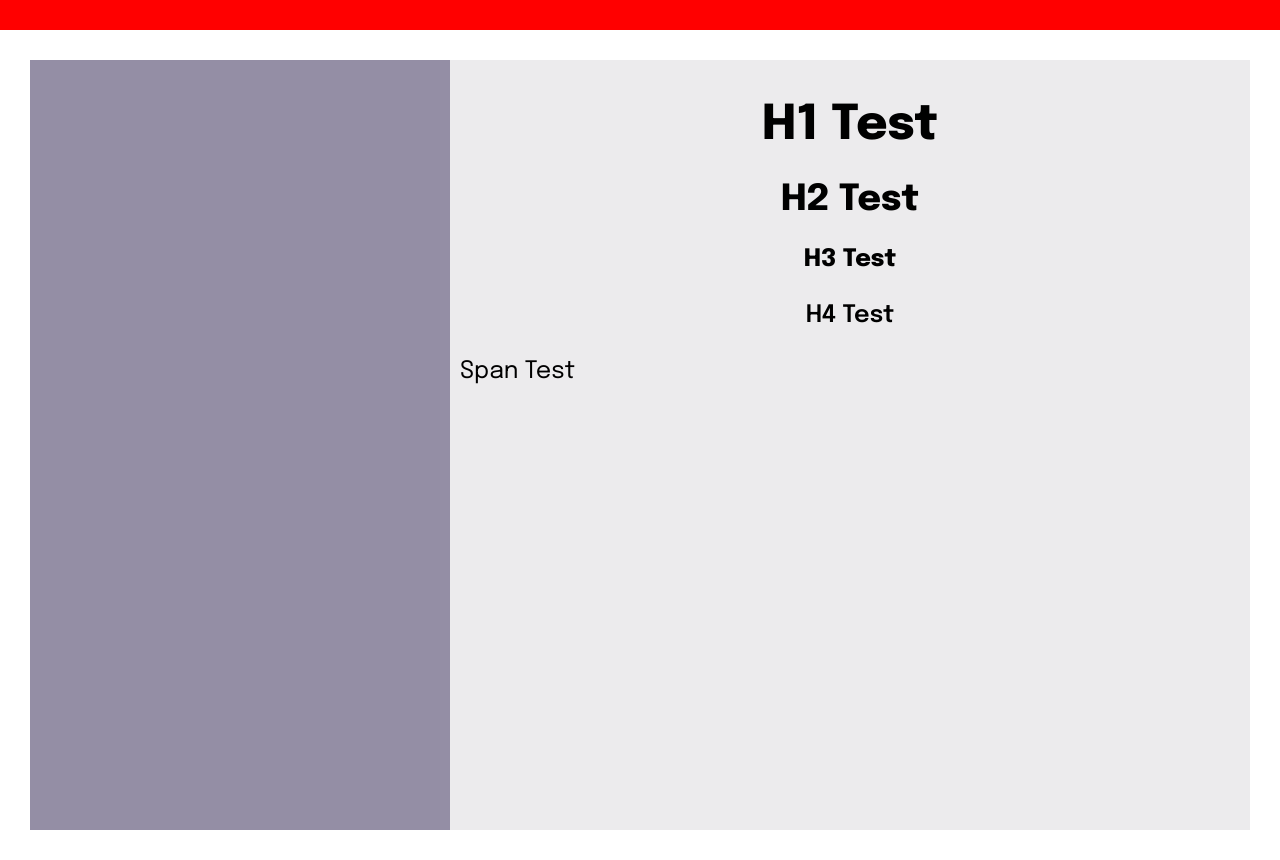
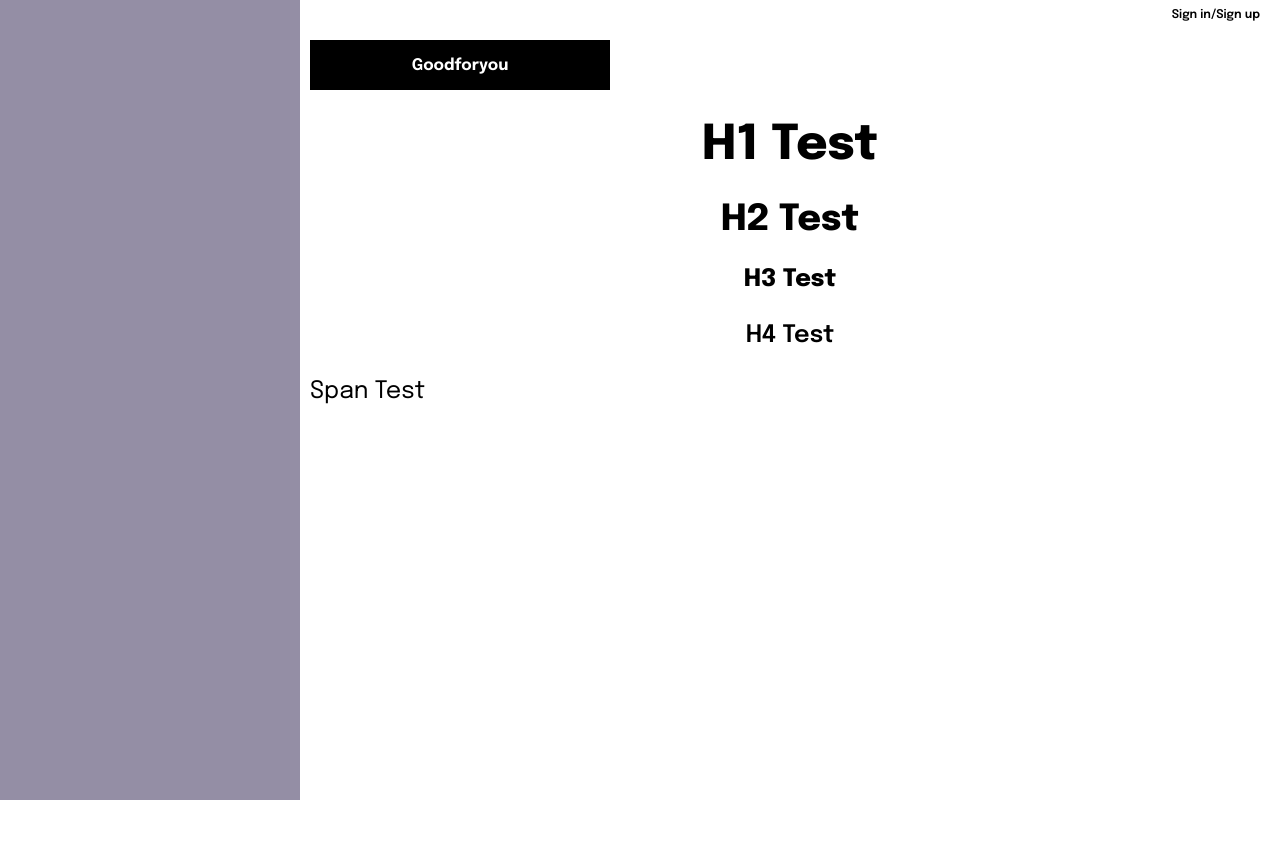
Before and after one commit to gdsc-ys/right-web-react-boilerplate, a React (Create React App) app: page / in a window 1280 px wide. After the commit the page ends 800 px from the top, so only its background shows below. Built offline with nearby package versions, Linux system fonts and the light colour scheme.

Commit message:
Style : wrapper

```diff
--- a/src/App.jsx
+++ b/src/App.jsx
@@ -2,33 +2,20 @@ import './App.css';
 
 import React from 'react';
 
-import Header from './components/common/Header';
+// import Header from './components/common/Header';
 import Wrapper from './components/common/Wrapper';
 import NavWrapper from './components/common/NavWrapper';
 import PageWrapper from './components/common/PageWrapper';
+import TestPage from './pages/Test';
 
 function App() {
   return (
-    <>
-      <Header />
-      <Wrapper>
-        <NavWrapper />
-        <PageWrapper />
-        {/* <TestPage></TestPage> */}
-        {/* <Router>
-        <Routes>
-          <Route path="/google" element={<BoardPage />} />
-          <Route path="/developer" element={<WritePage />} />
-          <Route path="/student" element={<WritePage />} />
-          <Route path="/club" element={<WritePage />} />
-
-          <Route path="/sign" element={<LoginPage />} />
-          <Route path="/setting" element={<RegisterPage />} />
-          <Route path="*" element={<Navigate to="/" />} />
-        </Routes>
-      </Router> */}
-      </Wrapper>
-    </>
+    <Wrapper>
+      <NavWrapper />
+      <PageWrapper>
+        <TestPage />
+      </PageWrapper>
+    </Wrapper>
   );
 }
 
--- a/src/components/common/Header/index.jsx
+++ b/src/components/common/Header/index.jsx
@@ -1,15 +1,61 @@
 import React from 'react';
 import styled from 'styled-components';
+import { mobileSize } from '../../../styles/size';
 
 function Header() {
-  return <Space />;
+  return (
+    <Space>
+      <div>
+        <NaviButton>
+          <svg
+            width="18"
+            height="12"
+            viewBox="0 0 18 12"
+            fill="none"
+            xmlns="http://www.w3.org/2000/svg"
+          >
+            <path d="M0 12H18V10H0V12ZM0 7H18V5H0V7ZM0 0V2H18V0H0Z" fill="#323232" />
+          </svg>
+        </NaviButton>
+      </div>
+      <div>
+        <HeaderButton>Sign in/</HeaderButton>
+        <HeaderButton>Sign up</HeaderButton>
+      </div>
+    </Space>
+  );
 }
 export default Header;
 
-export const Space = styled.header`
-  width: 100vw;
+const Space = styled.header`
+  width: 100%;
   height: 30px;
+  padding: 5px 20px;
+
   display: flex;
-  justify-content: flex-end;
-  background-color: red;
+  justify-content: space-between;
+
+  box-sizing: border-box;
 `;
+
+const HeaderButton = styled.header`
+  display: inline;
+  font-size: 12px;
+  &:hover {
+    cursor: pointer;
+  }
+`;
+const NaviButton = styled.header`
+  width: 100%;
+  height: 100%;
+  display: none;
+
+  @media screen and (max-width: ${mobileSize}px) {
+    display: flex;
+    align-items: center;
+    justify-content: center;
+    &:hover {
+      cursor: pointer;
+    }
+  }
+`;
--- a/src/components/common/NavWrapper/index.jsx
+++ b/src/components/common/NavWrapper/index.jsx
@@ -15,19 +15,17 @@ NavWrapper.propTypes = {
 export default NavWrapper;
 
 export const Space = styled.nav`
-  width: 30%;
-  min-width: 400px;
-
-  height: calc(100vh - 50px);
-
-  padding: 10px;
-  gap: 10px;
+  width: 300px;
+  height: 100%;
 
   background-color: ${colors.DARK};
 
   @media screen and (max-width: ${mobileSize}px) {
-    width: calc(100% - 40px);
-    min-width: 0;
-    // max-width: 400px;
+    width: 80%;
+    max-width: 300px;
+    position: fixed;
+    opacity: 80%;
+
+    box-sizing: border-box;
   }
 `;
--- a/src/components/common/PageWrapper/index.jsx
+++ b/src/components/common/PageWrapper/index.jsx
@@ -1,35 +1,39 @@
 import React from 'react';
+import PropTypes from 'prop-types';
 import styled from 'styled-components';
 import { mobileSize } from '../../../styles/size';
-import H1 from '../letters/H1';
-import H2 from '../letters/H2';
-import H3 from '../letters/H3';
-import H4 from '../letters/H4';
-import Span from '../letters/Span';
 
-function PageWrapper() {
+import Header from '../Header';
+
+function PageWrapper({ children }) {
   return (
     <Space>
-      <H1>H1 Test</H1>
-      <H2>H2 Test</H2>
-      <H3>H3 Test</H3>
-      <H4>H4 Test</H4>
-      <Span>Span Test</Span>
+      <Header />
+      <Page>{children}</Page>
     </Space>
   );
 }
+
+PageWrapper.propTypes = {
+  children: PropTypes.node.isRequired,
+};
+
 export default PageWrapper;
 
-export const Space = styled.main`
-  width: 70%;
-  min-width: 400px;
-  height: calc(100vh - 50px);
+const Space = styled.main`
+  width: calc(100vw - 300px);
+  height: calc(100% - 30px);
 
-  padding: 10px;
-  gap: 10px;
+  box-sizing: border-box;
 
   @media screen and (max-width: ${mobileSize}px) {
-    width: calc(100% - 40px);
-    // max-width: 400px;
+    width: 100%;
   }
 `;
+
+const Page = styled.main`
+  width: 100%;
+  height: 100%;
+  padding: 10px;
+  box-sizing: border-box;
+`;
--- a/src/components/common/Wrapper.jsx
+++ /dev/null
@@ -1,35 +0,0 @@
-import React from 'react';
-import styled from 'styled-components';
-import PropTypes from 'prop-types';
-import colors from '../../styles/colors';
-import { mobileSize } from '../../styles/size';
-
-function Wrapper({ children }) {
-  return <ContainerSpace>{children}</ContainerSpace>;
-}
-
-Wrapper.propTypes = {
-  children: PropTypes.node.isRequired,
-};
-
-export default Wrapper;
-
-export const ContainerSpace = styled.div`
-  width: calc(100vw - 60px);
-
-  margin: 30px;
-  box-sizing: border-box;
-
-  overflow: hidden;
-
-  background-color: ${colors.LIGHT};
-
-  display: flex;
-  flex-flow: row nowrap;
-
-  @media screen and (max-width: ${mobileSize}px) {
-    flex-flow: column wrap;
-    justify-content: center;
-    align-items: center;
-  }
-`;
--- /dev/null
+++ b/src/components/common/Wrapper/index.jsx
@@ -0,0 +1,19 @@
+import React from 'react';
+import styled from 'styled-components';
+import PropTypes from 'prop-types';
+
+function Wrapper({ children }) {
+  return <ContainerSpace>{children}</ContainerSpace>;
+}
+
+Wrapper.propTypes = {
+  children: PropTypes.node.isRequired,
+};
+
+export default Wrapper;
+
+export const ContainerSpace = styled.div`
+  width: 100vw;
+  height: 100vh;
+  display: flex;
+`;
--- a/src/index.css
+++ b/src/index.css
@@ -1,6 +1,7 @@
 @import url('https://fonts.googleapis.com/css2?family=Epilogue:ital,wght@0,100;0,200;0,300;0,400;0,500;0,600;0,700;0,800;0,900;1,100;1,200;1,300;1,400;1,500;1,600;1,700;1,800;1,900&display=swap');
 body {
   margin: 0;
+  padding: 0;
   font-family: 'Epilogue', -apple-system, BlinkMacSystemFont, 'Segoe UI', 'Roboto', 'Oxygen',
     'Ubuntu', 'Cantarell', 'Fira Sans', 'Droid Sans', 'Helvetica Neue', sans-serif;
   font-weight: 600;
--- a/src/pages/Test.jsx
+++ b/src/pages/Test.jsx
@@ -1,11 +1,21 @@
 import React from 'react';
+
 import Button from '../components/common/Button';
+import H1 from '../components/common/letters/H1';
+import H2 from '../components/common/letters/H2';
+import H3 from '../components/common/letters/H3';
+import H4 from '../components/common/letters/H4';
+import Span from '../components/common/letters/Span';
 
 function TestPage() {
   return (
     <div style={{ width: '100%', height: '100%' }}>
       <Button>Goodforyou</Button>
-      whywhywhy
+      <H1>H1 Test</H1>
+      <H2>H2 Test</H2>
+      <H3>H3 Test</H3>
+      <H4>H4 Test</H4>
+      <Span>Span Test</Span>
     </div>
   );
 }
--- a/src/styles/size.js
+++ b/src/styles/size.js
@@ -1 +1,2 @@
 export const mobileSize = 768;
+export const ipadSize = 1012;
```
Also changed, not shown: src/components/common/Container/index.jsx (deleted, +0 -28 lines).
